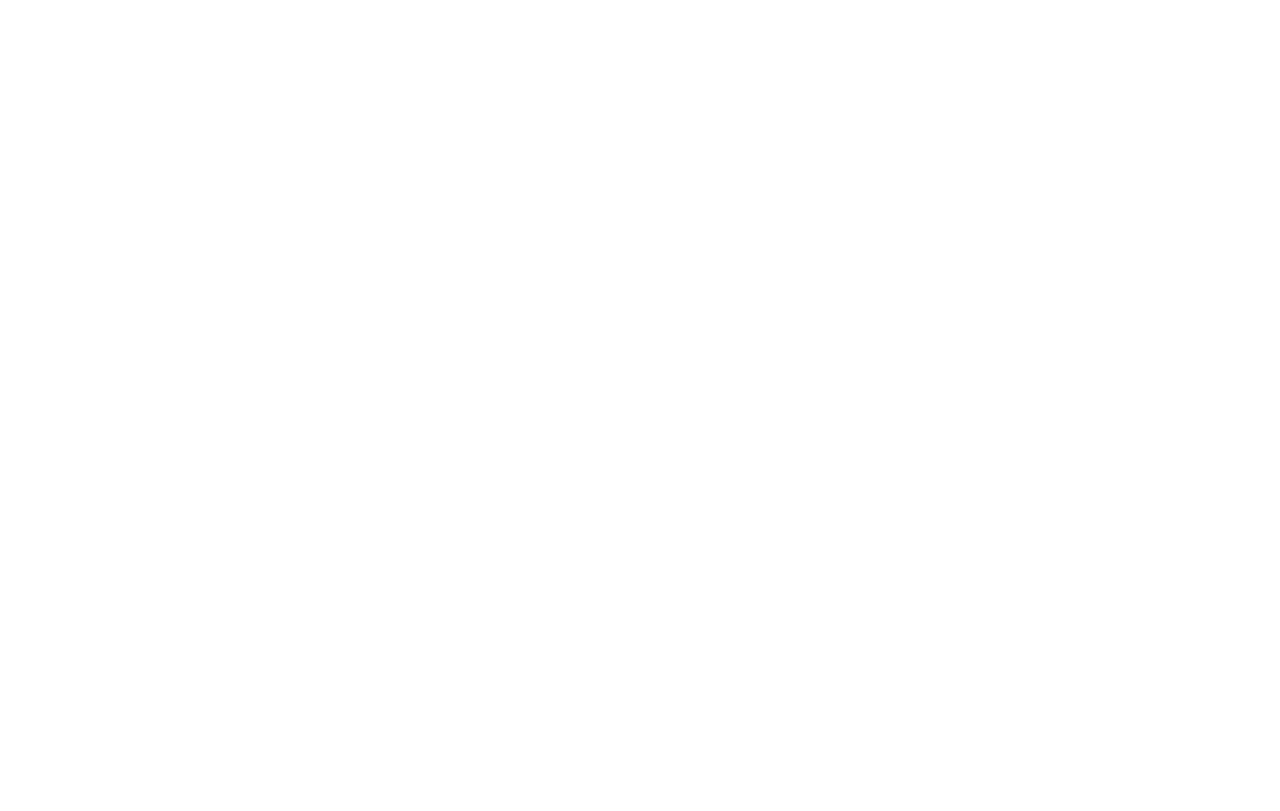
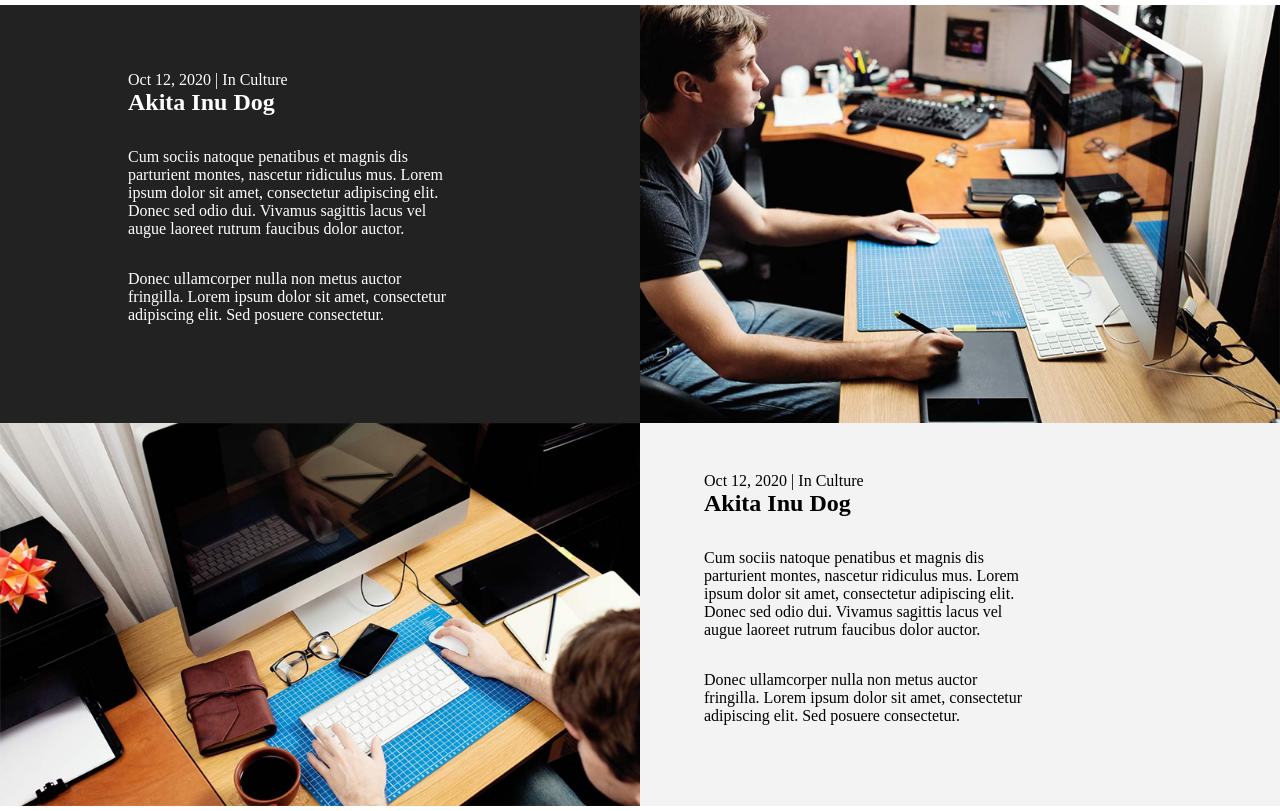
Before and after one commit to DNatan39/Creatives, a plain HTML site: page index.html in a window 1280 px wide. Drawn offline with Linux system fonts and the light colour scheme.

Commit message:
first section done

```diff
--- a/assets/css/style.css
+++ b/assets/css/style.css
@@ -0,0 +1,99 @@
+*{
+    padding: 0;
+    margin: 0;
+    box-sizing: border-box;
+}
+
+
+#Tsection{
+    width: 100%;
+    min-height: 100vh;
+    display: flex;
+    margin: 5px 0 5px 0;
+    justify-content: center;
+    align-items: center;
+    flex-direction: column;
+}
+.Tdiv1{
+    display: flex;
+    justify-content: center;
+    align-items: center;
+    flex-direction: row-reverse;
+    background-color: #222222;
+}
+.Tdiv1 div{
+    width: 50%;
+    color: white;
+    text-align: left;
+}
+.Tdiv1 div .Tpara{
+    margin: 0;
+    margin-left: 20%;
+}
+.Tdiv1 div p{
+    width: 50%;
+    color: white;
+    text-align: left;
+    margin: 5%;
+    margin-left: 20%;
+}
+.Tdiv1 div h2{
+    width: 50%;
+    color: white;
+    text-align: left;
+    margin-left: 20%;
+}
+.Tdiv1 img{
+    width: 50%;
+}
+
+.Tdiv2{
+    display: flex;
+    justify-content: center;
+    align-items: center;
+    flex-direction: row;
+    background-color: #f3f3f3;
+}
+.Tdiv2 div{
+    width: 50%;
+    color: white;
+    text-align: left;
+}
+.Tdiv2 div .Tpara{
+    margin: 0;
+    margin-left: 10%;
+}
+.Tdiv2 div p{
+    width: 50%;
+    color: rgb(0, 0, 0);
+    text-align: left;
+    margin: 5%;
+    margin-left: 10%;
+    margin-right: 20%;
+}
+.Tdiv2 div h2{
+    width: 50%;
+    color: rgb(0, 0, 0);
+    text-align: left;
+    margin-left: 10%;
+    margin-right: 20%;
+}
+.Tdiv2 img{
+    width: 50%;
+}
+
+
+/* TABLETTE */
+@media screen and (max-width: 1024px) {
+    .Tdiv1{
+        background-color: red;
+    }
+}
+
+
+/* MOBILE */
+@media screen and (max-width: 500px) {
+    .Tdiv1{
+        background-color: red;
+    }
+}
--- a/index.html
+++ b/index.html
@@ -1,5 +1,6 @@
 <!DOCTYPE html>
 <html lang="fr">
+
 <head>
     <meta charset="UTF-8">
     <meta http-equiv="X-UA-Compatible" content="IE=edge">
@@ -7,9 +8,46 @@
     <link rel="stylesheet" href="assets/css/style.css">
     <title>Creatives</title>
 </head>
+
 <body>
+    <section id="Tsection">
+        <div class="Tdiv1">
+            <img src="assets/img/section1/image1.png" alt="image1">
+            <div>
+                <p class="Tpara">Oct 12, 2020 | In Culture</p>
+                <h2>Akita Inu Dog</h2>
+                <p>Cum sociis natoque penatibus et magnis dis parturient montes, nascetur ridiculus mus.
+                    Lorem ipsum dolor sit amet, consectetur adipiscing elit. Donec sed odio dui.
+                    Vivamus sagittis lacus vel augue laoreet rutrum faucibus dolor auctor.
+                </p>
+                <p>Donec ullamcorper nulla non metus auctor fringilla. Lorem ipsum dolor sit amet,
+                    consectetur adipiscing elit. Sed posuere consectetur.
+                </p>
+            </div>
+
+
+        </div>
+
+        <div class="Tdiv2">
+            <img src="assets/img/section1/image2.png" alt="image2">
+
+            <div>
+                <p class="Tpara">Oct 12, 2020 | In Culture</p>
+                <h2>Akita Inu Dog</h2>
+                <p>Cum sociis natoque penatibus et magnis dis parturient montes, nascetur ridiculus mus.
+                    Lorem ipsum dolor sit amet, consectetur adipiscing elit. Donec sed odio dui.
+                    Vivamus sagittis lacus vel augue laoreet rutrum faucibus dolor auctor.
+                </p>
+                <p>Donec ullamcorper nulla non metus auctor fringilla. Lorem ipsum dolor sit amet,
+                    consectetur adipiscing elit. Sed posuere consectetur.
+                </p>
+            </div>
+
+        </div>
+    </section>
 
 
     <script src="assets/js/app.js"></script>
 </body>
+
 </html>
```
Also changed, not shown: assets/img/header/header.png (added), assets/img/profil/profil1.png (added), assets/img/profil/profil2.png (added), assets/img/profil/profil3.png (added), assets/img/section1/image1.png (added), assets/img/section1/image2.png (added).
